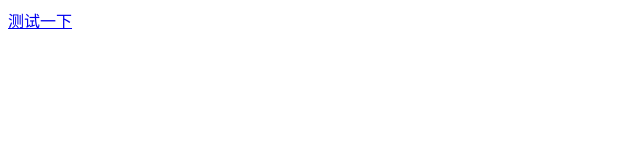
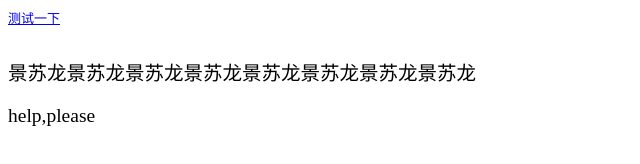
Before and after one commit to code-Jing/primary, a plain HTML site: page index.html in a window 1280 px wide. Shown: the whole page, without its empty margins (0-640 px from the left). Drawn offline with Linux system fonts and the light colour scheme.

Commit message:
增加部分字体

```diff
--- a/css/base.css
+++ b/css/base.css
@@ -1,5 +1,11 @@
+body{
+  font-size: small;
+}
 div {
   height: 10px;
   width: 10px;
   overflow: hidden;
 }
+p{
+  font-size: 150%;
+}
--- a/index.html
+++ b/index.html
@@ -24,7 +24,8 @@
     <div style="height: 10px;">
       <img src="./img/touxiang.jpg" alt="" />
     </div>
-
+    <p>景苏龙景苏龙景苏龙景苏龙景苏龙景苏龙景苏龙景苏龙</p>
+    <p>help,please</p>
     <script src="" async defer></script>
   </body>
 </html>
```
Also changed, not shown: css/rubik/Rubik-Black.ttf (added), css/rubik/Rubik-BlackItalic.ttf (added), css/rubik/Rubik-Bold.ttf (added), css/rubik/Rubik-BoldItalic.ttf (added), css/rubik/Rubik-Italic.ttf (added), css/rubik/Rubik-Light.ttf (added), css/rubik/Rubik-LightItalic.ttf (added), css/rubik/Rubik-Medium.ttf (added), css/rubik/Rubik-MediumItalic.ttf (added), css/rubik/Rubik-Regular.ttf (added), css/rubik/SIL Open Font License.txt (added).
